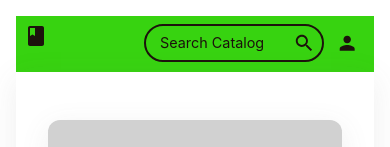
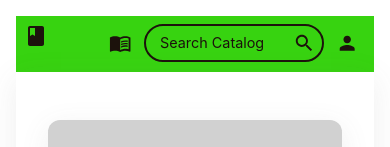
Before and after one commit to AndrejShylovich/library-app, a React (Vite) app in the folder frontend/: page / in a window 390 px wide. Shown: the top 147 px of the page. Built offline with nearby package versions, Linux system fonts and the light colour scheme; no server answers.

Commit message:
fix 480 => 500 for navbar + display flex

```diff
--- a/frontend/src/features/navigation/components/Navbar/Navbar.css
+++ b/frontend/src/features/navigation/components/Navbar/Navbar.css
@@ -84,9 +84,7 @@
 .navbar-logo-icon {
   font-size: 1.4rem;
 }
-.navbar-option-icon {
-  display: none;
-}
+
 @media (max-width: 900px) {
   .navbar {
     flex-direction: row;
@@ -117,9 +115,9 @@
     display: none;
   }
 }
-@media (max-width: 480px) {
+@media (max-width: 500px) {
   .navbar-right-section a.navbar-link {
-    display: none;
+    display: flex;
   }
   .navbar-option h2 {
     font-size: 0.85rem;
```
